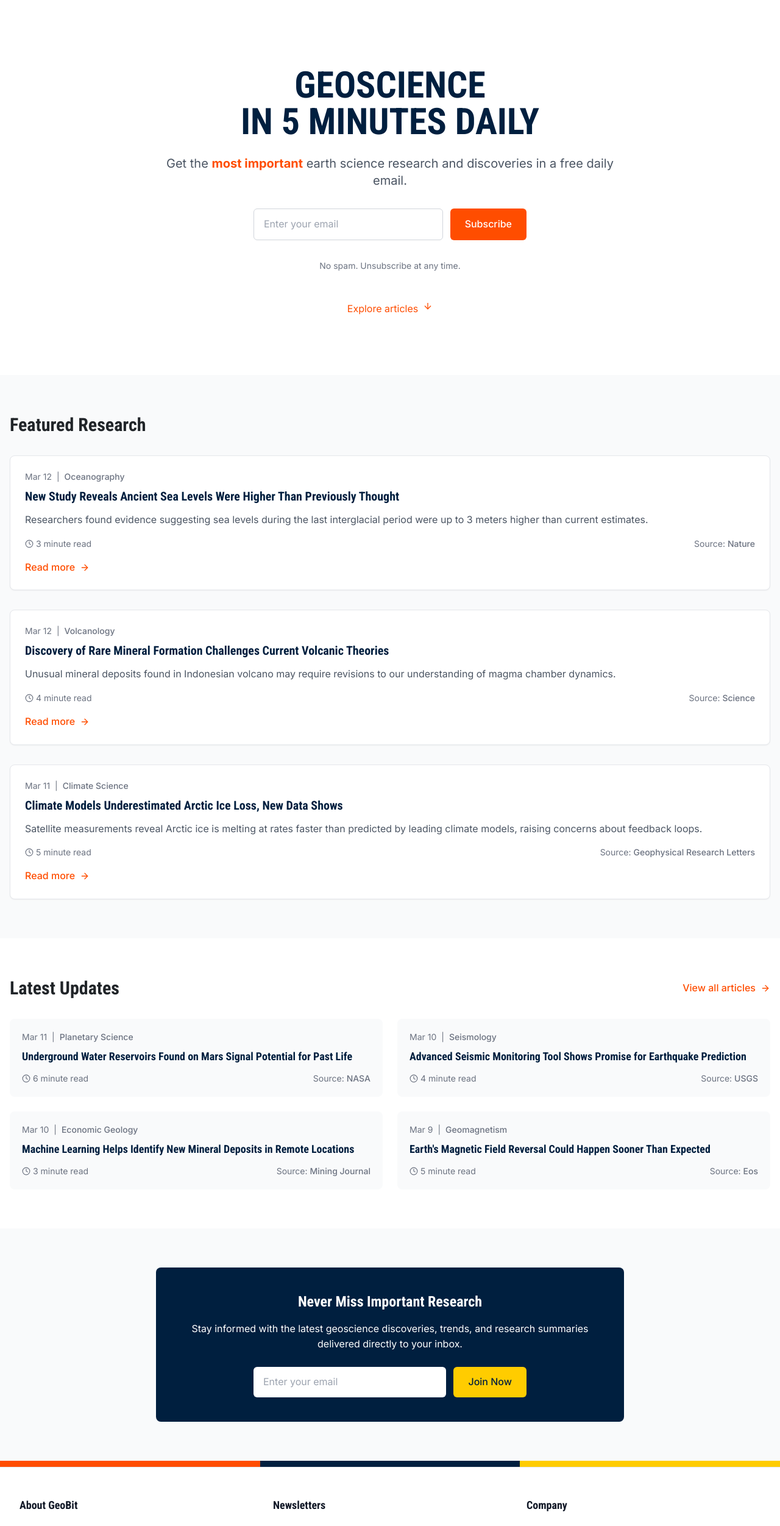
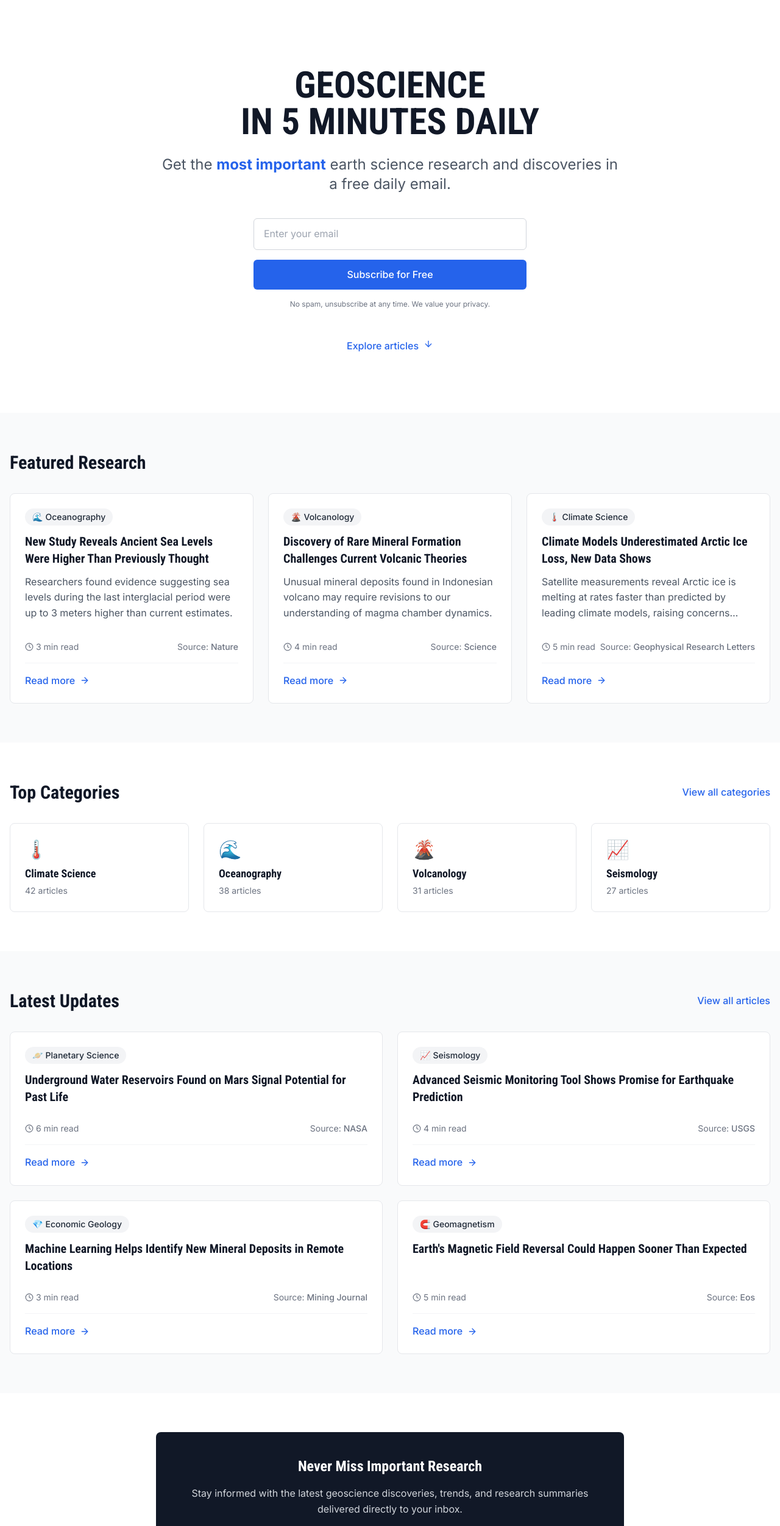
Before and after one commit to szilarddenes/geobit, a Next.js app: page / in a window 1280 px wide. Shown: the part 60-2563 px from the top of the page at 61% size. Built offline with nearby package versions, Linux system fonts and the light colour scheme.

Commit message:
Update home page to match TLDR.tech style

```diff
--- a/src/pages/index.js
+++ b/src/pages/index.js
@@ -1,31 +1,10 @@
-import { useState } from 'react';
-import Head from 'next/head';
+import { FiArrowDown } from 'react-icons/fi';
 import Link from 'next/link';
-import { FiClock, FiArrowRight, FiArrowDown } from 'react-icons/fi';
 import Layout from '@/components/layout/Layout';
+import ArticleCard from '@/components/newsletter/ArticleCard';
+import SubscriptionForm from '@/components/newsletter/SubscriptionForm';
 
 export default function Home() {
-  const [email, setEmail] = useState('');
-  const [isSubmitting, setIsSubmitting] = useState(false);
-
-  const handleSubscribe = async (e) => {
-    e.preventDefault();
-
-    if (!email || !email.includes('@')) {
-      alert('Please enter a valid email address');
-      return;
-    }
-
-    setIsSubmitting(true);
-
-    // Simulating API call
-    setTimeout(() => {
-      alert('Thank you for subscribing!');
-      setEmail('');
-      setIsSubmitting(false);
-    }, 1000);
-  };
-
   // Sample geoscience news articles
   const featuredArticles = [
     {
@@ -33,7 +12,7 @@ export default function Home() {
       title: "New Study Reveals Ancient Sea Levels Were Higher Than Previously Thought",
       category: "Oceanography",
       date: "Mar 12",
-      readTime: "3 minute read",
+      readTime: "3 min read",
       summary: "Researchers found evidence suggesting sea levels during the last interglacial period were up to 3 meters higher than current estimates.",
       source: "Nature",
     },
@@ -42,7 +21,7 @@ export default function Home() {
       title: "Discovery of Rare Mineral Formation Challenges Current Volcanic Theories",
       category: "Volcanology",
       date: "Mar 12",
-      readTime: "4 minute read",
+      readTime: "4 min read",
       summary: "Unusual mineral deposits found in Indonesian volcano may require revisions to our understanding of magma chamber dynamics.",
       source: "Science",
     },
@@ -51,7 +30,7 @@ export default function Home() {
       title: "Climate Models Underestimated Arctic Ice Loss, New Data Shows",
       category: "Climate Science",
       date: "Mar 11",
-      readTime: "5 minute read",
+      readTime: "5 min read",
       summary: "Satellite measurements reveal Arctic ice is melting at rates faster than predicted by leading climate models, raising concerns about feedback loops.",
       source: "Geophysical Research Letters",
     }
@@ -63,7 +42,7 @@ export default function Home() {
       title: "Underground Water Reservoirs Found on Mars Signal Potential for Past Life",
       category: "Planetary Science",
       date: "Mar 11",
-      readTime: "6 minute read",
+      readTime: "6 min read",
       source: "NASA",
     },
     {
@@ -71,7 +50,7 @@ export default function Home() {
       title: "Advanced Seismic Monitoring Tool Shows Promise for Earthquake Prediction",
       category: "Seismology",
       date: "Mar 10",
-      readTime: "4 minute read",
+      readTime: "4 min read",
       source: "USGS",
     },
     {
@@ -79,57 +58,37 @@ export default function Home() {
       title: "Machine Learning Helps Identify New Mineral Deposits in Remote Locations",
       category: "Economic Geology",
       date: "Mar 10",
-      readTime: "3 minute read",
+      readTime: "3 min read",
       source: "Mining Journal",
     },
     {
       id: 7,
-      title: "Earth\'s Magnetic Field Reversal Could Happen Sooner Than Expected",
+      title: "Earth's Magnetic Field Reversal Could Happen Sooner Than Expected",
       category: "Geomagnetism",
       date: "Mar 9",
-      readTime: "5 minute read",
+      readTime: "5 min read",
       source: "Eos",
     }
   ];
 
   return (
-    <Layout title="Home" description="A TLDR-style newsletter for geoscientists with the latest research and industry news">
+    <Layout>
       {/* Hero Section */}
-      <section className="py-16 md:py-24">
+      <section className="bg-white py-16 md:py-24">
         <div className="container mx-auto px-4 text-center">
-          <h1 className="text-4xl md:text-5xl lg:text-6xl font-bold text-[#001F3F] mb-6">
+          <h1 className="text-4xl md:text-5xl lg:text-6xl font-bold text-gray-900 mb-6">
             GEOSCIENCE<br />IN 5 MINUTES DAILY
           </h1>
-          <p className="text-xl text-gray-600 max-w-3xl mx-auto mb-8">
-            Get the <span className="text-[#FF4D00] font-bold">most important</span> earth science research and discoveries in a free daily email.
+          <p className="text-xl md:text-2xl text-gray-600 max-w-3xl mx-auto mb-10">
+            Get the <span className="text-blue-600 font-bold">most important</span> earth science research and discoveries in a free daily email.
           </p>
 
-          <form onSubmit={handleSubscribe} className="max-w-md mx-auto mb-8">
-            <div className="flex flex-col sm:flex-row gap-3">
-              <input
-                type="email"
-                value={email}
-                onChange={(e) => setEmail(e.target.value)}
-                className="flex-grow px-4 py-3 border border-gray-300 rounded-md focus:ring-2 focus:ring-[#FF4D00] focus:border-[#FF4D00]"
-                placeholder="Enter your email"
-                required
-              />
-              <button
-                type="submit"
-                disabled={isSubmitting}
-                className="px-6 py-3 bg-[#FF4D00] hover:bg-[#E64500] text-white font-medium rounded-md transition duration-200 disabled:opacity-50 whitespace-nowrap"
-              >
-                {isSubmitting ? 'Subscribing...' : 'Subscribe'}
-              </button>
+          <div className="max-w-md mx-auto mb-8">
+            <SubscriptionForm buttonText="Subscribe for Free" />
           </div>
-          </form>
-
-          <p className="text-sm text-gray-500">
-            No spam. Unsubscribe at any time.
-          </p>
 
           <div className="mt-12">
-            <a href="#articles" className="inline-flex items-center text-[#FF4D00] hover:text-[#E64500]">
+            <a href="#articles" className="inline-flex items-center text-blue-600 hover:text-blue-700 font-medium">
               Explore articles
               <FiArrowDown className="ml-2 animate-bounce" />
             </a>
@@ -140,123 +99,85 @@ export default function Home() {
       {/* Featured Articles */}
       <section id="articles" className="py-16 bg-gray-50">
         <div className="container mx-auto px-4">
-          <h2 className="text-3xl font-bold mb-8">Featured Research</h2>
+          <h2 className="text-3xl font-bold mb-8 text-gray-900">Featured Research</h2>
 
-          <div className="space-y-8">
+          <div className="grid md:grid-cols-3 gap-6">
             {featuredArticles.map((article) => (
-              <article
-                key={article.id}
-                className="bg-white p-6 rounded-lg shadow-sm border border-gray-200 hover:shadow-md transition-shadow duration-200"
-              >
-                <div className="flex items-center text-sm text-gray-500 mb-2">
-                  <span>{article.date}</span>
-                  <span className="mx-2">|</span>
-                  <span className="font-medium">{article.category}</span>
-                </div>
-                <h3 className="text-xl font-bold text-[#001F3F] mb-3 hover:text-[#FF4D00] transition-colors duration-200">
-                  {article.title}
-                </h3>
-                <p className="text-gray-600 mb-4">{article.summary}</p>
-                <div className="flex items-center justify-between">
-                  <div className="flex items-center text-sm text-gray-500">
-                    <FiClock className="mr-1" size={14} />
-                    <span>{article.readTime}</span>
-                  </div>
-                  <div className="text-sm text-gray-500">
-                    Source: <span className="font-medium">{article.source}</span>
+              <ArticleCard key={article.id} article={article} />
+            ))}
           </div>
         </div>
-                <div className="mt-4">
+      </section>
+
+      {/* Categories Section */}
+      <section className="py-16 bg-white">
+        <div className="container mx-auto px-4">
+          <div className="flex justify-between items-center mb-8">
+            <h2 className="text-3xl font-bold text-gray-900">Top Categories</h2>
             <Link
-                    href="#"
-                    className="inline-flex items-center text-[#FF4D00] font-medium hover:text-[#E64500]"
+              href="/categories"
+              className="text-blue-600 font-medium hover:text-blue-700"
             >
-                    Read more
-                    <FiArrowRight className="ml-2" />
+              View all categories
             </Link>
           </div>
-              </article>
+
+          <div className="grid md:grid-cols-4 gap-6">
+            {[
+              { name: 'Climate Science', emoji: '🌡️', count: 42 },
+              { name: 'Oceanography', emoji: '🌊', count: 38 },
+              { name: 'Volcanology', emoji: '🌋', count: 31 },
+              { name: 'Seismology', emoji: '📈', count: 27 }
+            ].map((category) => (
+              <Link
+                key={category.name}
+                href={`/categories/${category.name.toLowerCase().replace(/\s+/g, '-')}`}
+                className="bg-white border border-gray-200 rounded-lg p-6 transition-shadow hover:shadow-md"
+              >
+                <div className="text-3xl mb-2">{category.emoji}</div>
+                <h3 className="text-lg font-bold text-gray-900 mb-1">{category.name}</h3>
+                <p className="text-sm text-gray-500">{category.count} articles</p>
+              </Link>
             ))}
           </div>
         </div>
       </section>
 
       {/* Recent Articles */}
-      <section className="py-16 bg-white">
+      <section className="py-16 bg-gray-50">
         <div className="container mx-auto px-4">
           <div className="flex justify-between items-center mb-8">
-            <h2 className="text-3xl font-bold">Latest Updates</h2>
+            <h2 className="text-3xl font-bold text-gray-900">Latest Updates</h2>
             <Link
               href="/archive"
-              className="inline-flex items-center text-[#FF4D00] font-medium hover:text-[#E64500]"
+              className="text-blue-600 font-medium hover:text-blue-700"
             >
               View all articles
-              <FiArrowRight className="ml-2" />
             </Link>
           </div>
 
           <div className="grid md:grid-cols-2 gap-6">
             {recentArticles.map((article) => (
-              <article
-                key={article.id}
-                className="bg-gray-50 p-5 rounded-lg hover:shadow-md transition-shadow duration-200"
-              >
-                <div className="flex items-center text-sm text-gray-500 mb-2">
-                  <span>{article.date}</span>
-                  <span className="mx-2">|</span>
-                  <span className="font-medium">{article.category}</span>
-                </div>
-                <h3 className="text-lg font-bold text-[#001F3F] mb-3 hover:text-[#FF4D00] transition-colors duration-200">
-                  {article.title}
-                </h3>
-                <div className="flex items-center justify-between">
-                  <div className="flex items-center text-sm text-gray-500">
-                    <FiClock className="mr-1" size={14} />
-                    <span>{article.readTime}</span>
-                  </div>
-                  <div className="text-sm text-gray-500">
-                    Source: <span className="font-medium">{article.source}</span>
-                  </div>
-                </div>
-              </article>
+              <ArticleCard key={article.id} article={article} />
             ))}
           </div>
         </div>
       </section>
 
       {/* Newsletter CTA */}
-      <section className="py-16 bg-gray-50">
+      <section className="py-16 bg-white">
         <div className="container mx-auto px-4">
-          <div className="bg-[#001F3F] text-white p-10 rounded-lg max-w-3xl mx-auto text-center">
+          <div className="bg-gray-900 text-white p-10 rounded-lg max-w-3xl mx-auto text-center">
             <h2 className="text-2xl font-bold mb-4">Never Miss Important Research</h2>
-            <p className="mb-6">
+            <p className="text-gray-300 mb-6">
               Stay informed with the latest geoscience discoveries, trends, and research summaries delivered directly to your inbox.
             </p>
-            <form onSubmit={handleSubscribe} className="max-w-md mx-auto">
-              <div className="flex flex-col sm:flex-row gap-3">
-                <input
-                  type="email"
-                  value={email}
-                  onChange={(e) => setEmail(e.target.value)}
-                  className="flex-grow px-4 py-3 border-0 rounded-md text-gray-800 focus:ring-2 focus:ring-[#FFCC00]"
-                  placeholder="Enter your email"
-                  required
-                />
-                <button
-                  type="submit"
-                  disabled={isSubmitting}
-                  className="px-6 py-3 bg-[#FFCC00] hover:bg-[#E6B800] text-[#001F3F] font-medium rounded-md transition duration-200 disabled:opacity-50 whitespace-nowrap"
-                >
-                  {isSubmitting ? 'Subscribing...' : 'Join Now'}
-                </button>
+            <div className="max-w-md mx-auto">
+              <SubscriptionForm buttonText="Join Now" theme="dark" />
             </div>
-            </form>
           </div>
         </div>
       </section>
-
-      {/* Section divider */}
-      <div className="section-divider w-full"></div>
     </Layout>
   );
 }
```
Lines whose indentation alone changed are shown as unchanged.
